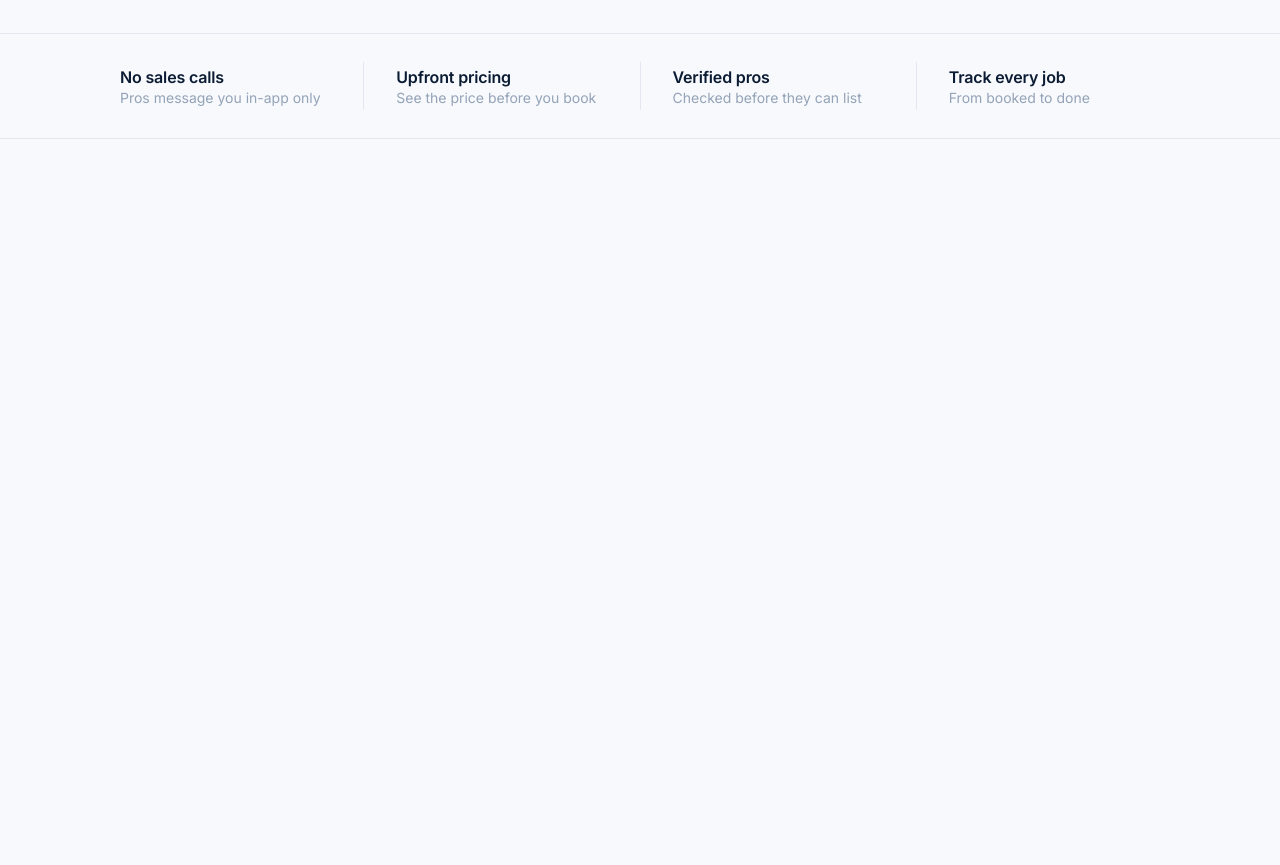
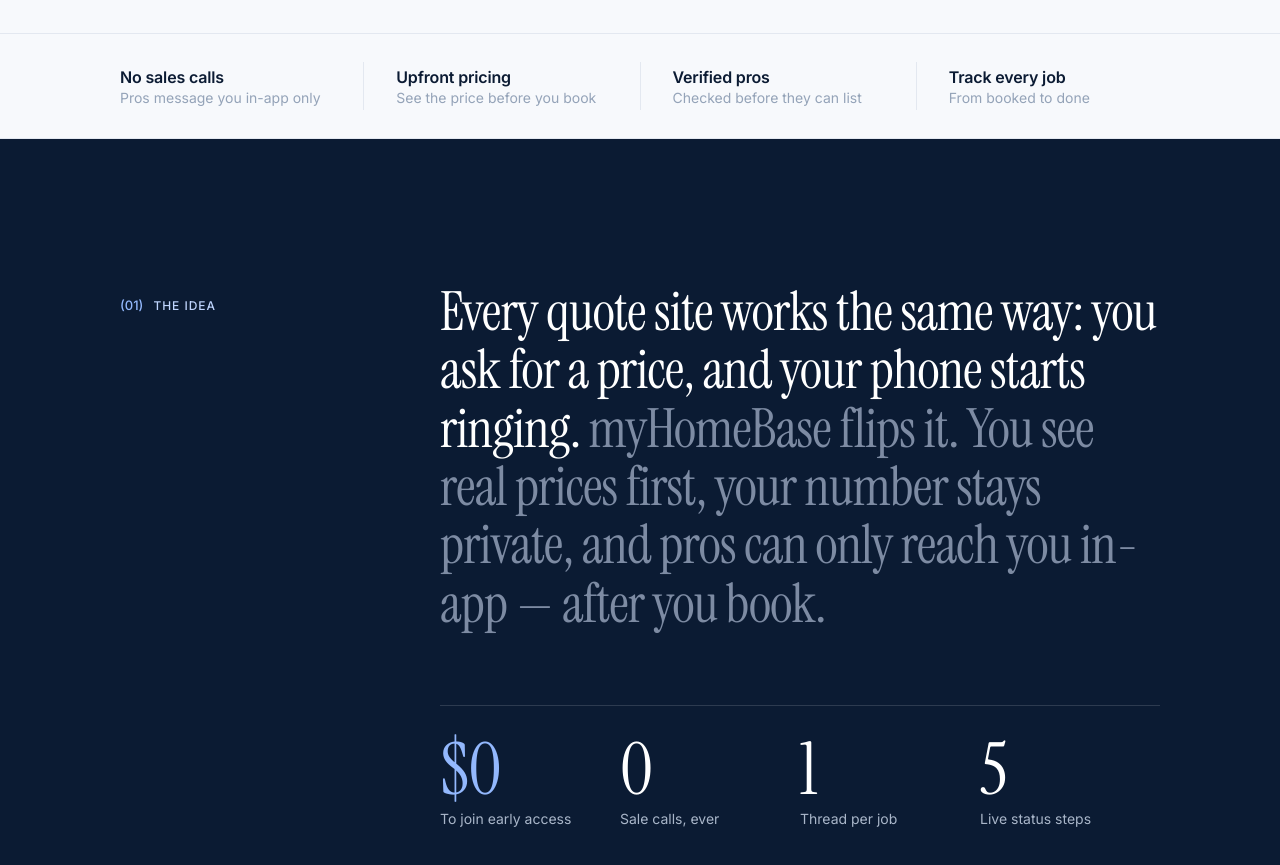
Before and after one commit to ri12oe/myHomeBase, a React (Vite) app: page / in a window 1280 px wide. Shown: the part 1160-2025 px from the top of the page. Before the commit the page ends 1339 px from the top, so only its background shows below. Built offline with nearby package versions, Linux system fonts and the light colour scheme.

Commit message:
feat: add Statement component with styles and integrate into App

```diff
--- a/src/App.tsx
+++ b/src/App.tsx
@@ -1,12 +1,15 @@
 import Navbar from './components/Navbar'
 import Hero from './components/Hero'
 import PromiseStrip from './components/promisStrip'
+import Statement from './components/statement'
+
 export default function App() {
   return (
     <>
       <Navbar />
       <Hero />
       <PromiseStrip />
+      <Statement />
     </>
   )
 }
--- a/src/components/promisStrip.tsx
+++ b/src/components/promisStrip.tsx
@@ -1,7 +1,7 @@
 import styles from './promiseStrip.module.scss'
 export default function PromiseStrip() {
   return (
-    <main>
+    <main className={styles.promiseStripMain}>
       <div className={styles.promiseStrip}>
         <div className={styles.promise}>
           <div className={styles.frame}>
@@ -33,9 +33,7 @@
         <div className={styles.promise}>
           <div className={styles.frame}>
             <h3 className={styles.frameTitle}>Track every job</h3>
-            <span className={styles.frameText}>
-              From booked to done
-            </span>
+            <span className={styles.frameText}>From booked to done</span>
           </div>
         </div>
       </div>
--- a/src/components/promiseStrip.module.scss
+++ b/src/components/promiseStrip.module.scss
@@ -1,5 +1,9 @@
 @use '../styles/variables' as *;
 @use '../styles/mixins' as *;
+
+.promiseStripMain {
+  padding-bottom: 0;
+}
 
 .promiseStrip {
   display: flex;
--- /dev/null
+++ b/src/components/statement.module.scss
@@ -0,0 +1,155 @@
+@use '../styles/variables' as *;
+@use '../styles/mixins' as *;
+
+.statementMain {
+  padding-top: 0;
+  background-color: $color-ink900;
+}
+
+.statement {
+  display: flex;
+  flex-direction: column;
+  gap: 32px;
+  padding: 64px 0;
+  align-items: flex-start;
+  align-self: stretch;
+  .labelcol {
+    display: flex;
+    width: 100%;
+    padding-top: 0;
+    flex-direction: column;
+    align-items: flex-start;
+    label {
+      display: flex;
+      align-items: center;
+      gap: 10px;
+      .labelNumber {
+        color: $color-blue300;
+        font-family: $font-body;
+        font-size: 13px;
+        font-weight: 500;
+      }
+      .labelText {
+        color: $color-blue200;
+        font-family: $font-body;
+        font-size: 12px;
+        font-weight: 500;
+        letter-spacing: 0.96px;
+        text-transform: uppercase;
+      }
+    }
+  }
+  .bodycol {
+    display: flex;
+    width: 100%;
+    min-width: 0;
+    flex-direction: column;
+    align-items: flex-start;
+    gap: 32px;
+    flex: 1 1 auto;
+    .bodyHeading {
+      width: 100%;
+      max-width: 860px;
+      color: #fff;
+      font-family: $font-main;
+      font-size: 36px;
+      font-weight: 400;
+      line-height: 1.08;
+      letter-spacing: -0.54px;
+      .grayText {
+        color: $color-onDark3;
+      }
+    }
+    .stats {
+      display: grid;
+      width: 100%;
+      grid-template-columns: repeat(2, minmax(0, 1fr));
+      gap: 24px 16px;
+      padding-top: 24px;
+      align-items: flex-start;
+      border-top: 1px solid rgba(255, 255, 255, 0.14);
+      .stat {
+        display: flex;
+        min-width: 0;
+        flex-direction: column;
+        gap: 4px;
+        .statNumber {
+          color: $color-blue300;
+          font-family: $font-main;
+          font-size: 56px;
+          font-weight: 400;
+          line-height: 1;
+          letter-spacing: -1.12px;
+        }
+        .statText {
+          color: $color-onDark2;
+          font-family: $font-body;
+          font-size: 14px;
+          font-weight: 400;
+        }
+      }
+    }
+  }
+
+  @include tablet-up {
+    flex-direction: row;
+    gap: 32px;
+    padding-block: 96px;
+
+    .labelcol {
+      width: 180px;
+      flex: 0 0 180px;
+      padding-top: 10px;
+    }
+
+    .bodycol {
+      width: auto;
+      gap: 48px;
+
+      .bodyHeading {
+        font-size: 44px;
+      }
+
+      .stats {
+        padding-top: 28px;
+      }
+    }
+  }
+
+  @include desktop-up {
+    gap: 0;
+    padding-block: 144px;
+
+    .labelcol {
+      width: 320px;
+      flex-basis: 320px;
+      padding-top: 14px;
+    }
+
+    .bodycol {
+      gap: 72px;
+
+      .bodyHeading {
+        font-size: 54px;
+        line-height: 58.32px;
+        letter-spacing: -0.81px;
+      }
+
+      .stats {
+        display: flex;
+        gap: 0;
+
+        .stat {
+          flex: 1 1 0;
+          padding-bottom: 8px;
+
+          .statNumber {
+            font-size: 72px;
+            line-height: 72px;
+            letter-spacing: -1.44px;
+          }
+        }
+      }
+    }
+  }
+}
--- /dev/null
+++ b/src/components/statement.tsx
@@ -0,0 +1,44 @@
+import styles from './statement.module.scss'
+
+export default function Statement() {
+  return (
+    <main className={styles.statementMain}>
+      <div className={styles.statement}>
+        <div className={styles.labelcol}>
+          <label>
+            <span className={styles.labelNumber}>(01)</span>
+            <span className={styles.labelText}>The Idea</span>
+          </label>
+        </div>
+        <div className={styles.bodycol}>
+          <h2 className={styles.bodyHeading}>
+            Every quote site works the same way: you ask for a price, and your
+            phone starts ringing.{' '}
+            <span className={styles.grayText}>
+              myHomeBase flips it. You see real prices first, your number stays
+              private, and pros can only reach you in-app — after you book.
+            </span>
+          </h2>
+          <div className={styles.stats}>
+            <div className={styles.stat}>
+              <span className={styles.statNumber}>$0</span>
+              <span className={styles.statText}>To join early access</span>
+            </div>
+            <div className={styles.stat}>
+              <span className={styles.statNumber} style={{ color: '#fff' }}>0</span>
+              <span className={styles.statText}>Sale calls, ever</span>
+            </div>
+            <div className={styles.stat}>
+              <span className={styles.statNumber} style={{ color: '#fff' }}>1</span>
+              <span className={styles.statText}>Thread per job</span>
+            </div>
+            <div className={styles.stat}>
+              <span className={styles.statNumber} style={{ color: '#fff' }}>5</span>
+              <span className={styles.statText}>Live status steps</span>
+            </div>
+          </div>
+        </div>
+      </div>
+    </main>
+  )
+}
```
